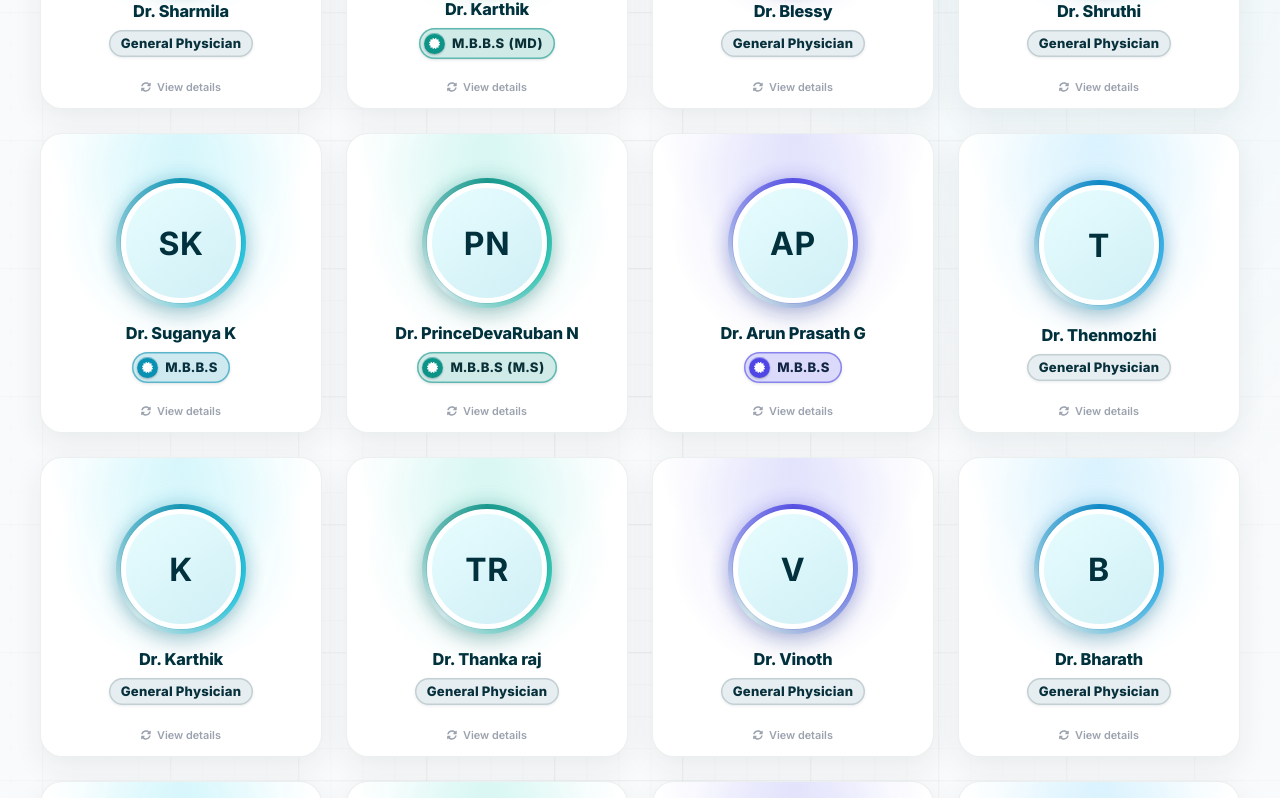
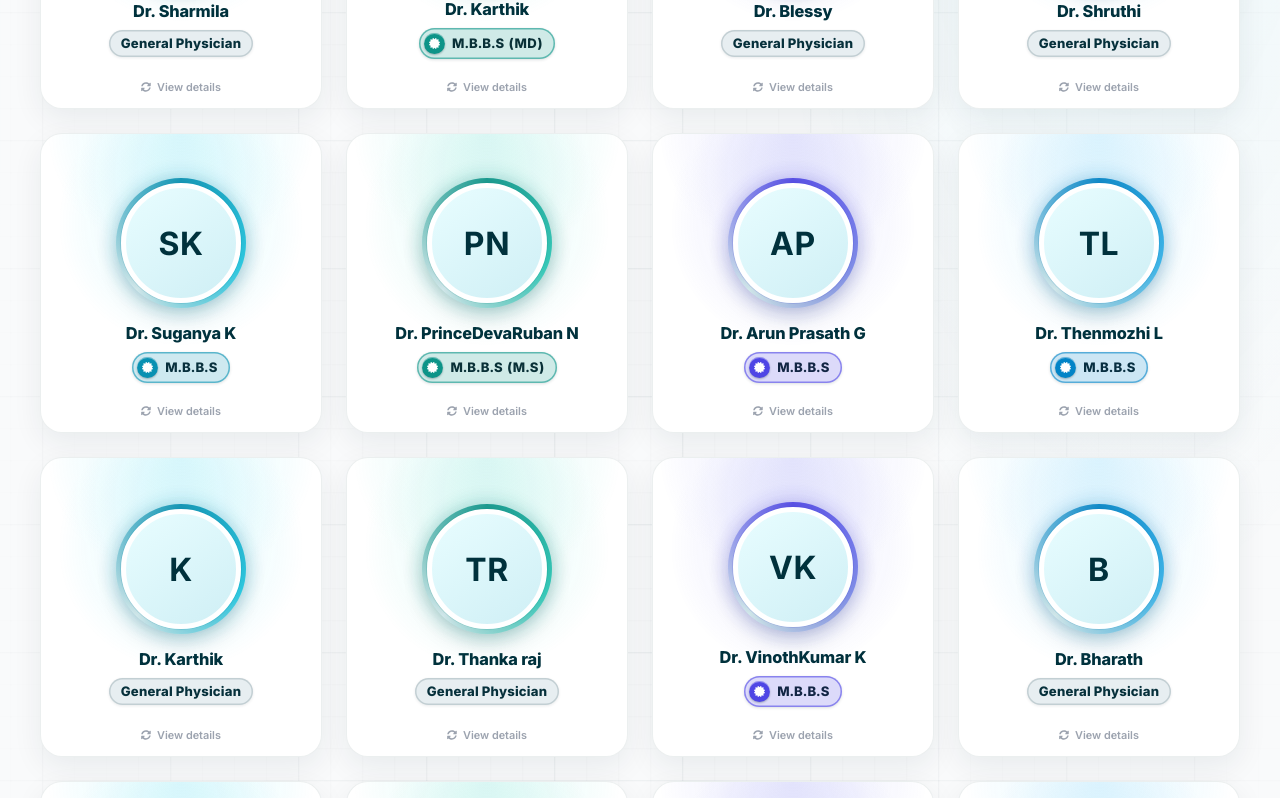
Before and after one commit to Keerthana-S15/mrtech-website, a React (Create React App) app in the folder frontend/: page /doctors in a window 1280 px wide. Shown: the part 740-1538 px from the top of the page. Built offline with nearby package versions, Linux system fonts and the light colour scheme.

Commit message:
Update doctors page details

```diff
--- a/frontend/src/pages/Doctors.jsx
+++ b/frontend/src/pages/Doctors.jsx
@@ -46,10 +46,10 @@ const doctorsData = [
   { name: "Dr. Suganya K", role: "M.B.B.S",email: "dr.suganya92@yahoo.com" },
   { name: "Dr. PrinceDevaRuban N", role: "M.B.B.S (M.S)", email: "emhospi@gmail.com"},
   { name: "Dr. Arun Prasath G", role: "M.B.B.S" },
-  { name: "Dr. Thenmozhi", role: "General Physician", email: "priyamanaval83@gmail.com" },
+  { name: "Dr. Thenmozhi L", role: "M.B.B.S", email: "priyamanaval83@gmail.com" },
   { name: "Dr. Karthik", role: "General Physician", email: "karthikpmcud@gmail.com" },
   { name: "Dr. Thanka raj", role: "General Physician", email: "drthangarajp@gmail.com" },
-  { name: "Dr. Vinoth", role: "General Physician", email: "drvinoth1997@gmail.com" },
+  { name: "Dr. VinothKumar K", role: "M.B.B.S", email: "drvinoth1997@gmail.com" },
   { name: "Dr. Bharath", role: "General Physician", email: "bharathmedical94@gmail.com" },
   { name: "Dr. Shobanbabu", role: "General Physician" },
   { name: "Dr. S.Ashiq rasol", role: "General Physician", email: "drashgh93@gmail.com" },
@@ -67,7 +67,7 @@ const doctorsData = [
   { name: "Dr. Kamali", role: "General Physician", email: "kamalikumaresan27@gmail.com" },
   { name: "Dr. Praveen kumar", role: "General Physician", email: "praveenveg92@gmail.com" },
   { name: "Dr. Srilekha", role: "General Physician", email: "srilekhapalanesamy06@gmail.com" },
-  { name: "Dr. Sivakumar", role: "General Physician", email: "drsiva.1979@gmail.com" },
+  { name: "Dr. Sivakumar M", role: "M.B.B.S", email: "drsiva.1979@gmail.com" },
   { name: "Dr. Avinash pandi", role: "M.B.B.S (MD)", email: "avinash.pandi5@gmail.com" },
   { name: "Dr. Harivarma", role: "General Physician", email: "hariv2529@gmail.com" },
   { name: "Dr. Dhayaneedhi K", role: "M.B.B.S", email: "dhayakara13@gmail.com" },
@@ -79,10 +79,10 @@ const doctorsData = [
   { name: "Dr. Rakesh V", role: "M.B.B.S ", email: "meetmeraki369@gmail.com" },
   { name: "Dr. Kandhavadivel", role: "General Physician", email: "kanvel86@gmail.com" },
   { name: "Dr. Elavarasan", role: "General Physician", email: "elavarasanv181@gmail.com" },
-  { name: "Dr. Santhosh", role: "General Physician", email: "mmsanthosh27@gmail.com" },
-  { name: "Dr. Vigneshwaran", role: "General Physician" },
+  { name: "Dr. Santhosh Kumar B", role: "M.B.B.S (M.D. Physician )", email: "mmsanthosh27@gmail.com" },
+  { name: "Dr. Vigneshwaran R.S", role: "M.B.B.S",email:  "vickysundharam@gmail.com"},
   { name: "Dr. Aravindan", role: "General Physician", email: "aravindan6620@gmail.com" },
-  { name: "Dr. Deepika", role: "General Physician", email: "dpi233811@gmail.com" },
+  { name: "Dr. Deepika N", role: "M.B.B.S (Doctor of Medicine )", email: "dpi233811@gmail.com" },
   { name: "Dr. Muthumani", role: "General Physician" },
   { name: "Dr. Thangaselvam", role: "General Physician", email: "thangaselvam193@gmail.com" },
   { name: "Dr. Nirmalkumar", role: "M.D.(Anaesthesiology)", email: "drnirmalkumarshr@gmail.com" },
@@ -91,13 +91,13 @@ const doctorsData = [
   { name: "Dr. Sangeetha", role: "General Physician", email: "sangeethambbs90@gmail.com" },
   { name: "Dr. Selvarasi", role: "General Physician", email: "selvarasisivs@gmail.com" },
   { name: "Dr. Mohammed", role: "General Physician" },
-  { name: "Dr. Tamilselvan", role: "General Physician", email: "dr.tamilselvan1992@mail.com" },
+  { name: "Dr. Tamilselvan S", role: "M.B.B.S", email: "dr.tamilselvan1992@mail.com" },
   { name: "Dr. Kishore", role: "M.B.B.S" },
   { name: "Dr. Gokulram", role: "General Physician", email: "gokulram.r25@gmail.com" },
   { name: "Dr. Santhosh kumar", role: "General Physician", email: "santhoshanandh004@gmail.com" },
   { name: "Dr. Singamsetty srinivas", role: "General Physician", email: "srinusingam5009@gmail.com" },
-  { name: "Dr. Sobana", role: "General Physician", email: "shobana53479@gmail.com" },
-  { name: "Dr. Senthamizhselvan", role: "General Physician", email: "tamilselvam.ssm.mm@gmail.com" },
+  { name: "Dr. A.S.Sobana", role: "M.B.B.S", email: "shobana53479@gmail.com" },
+  { name: "Dr. Senthamizhselvan", role: "M.B.B.S (Doctor of Medicine)", email: "tamilselvam.ssm.mm@gmail.com" },
   { name: "Dr. Saranraj", role: "General Physician", email: "saranraj161294@gmail.com" },
 ];
 
```
